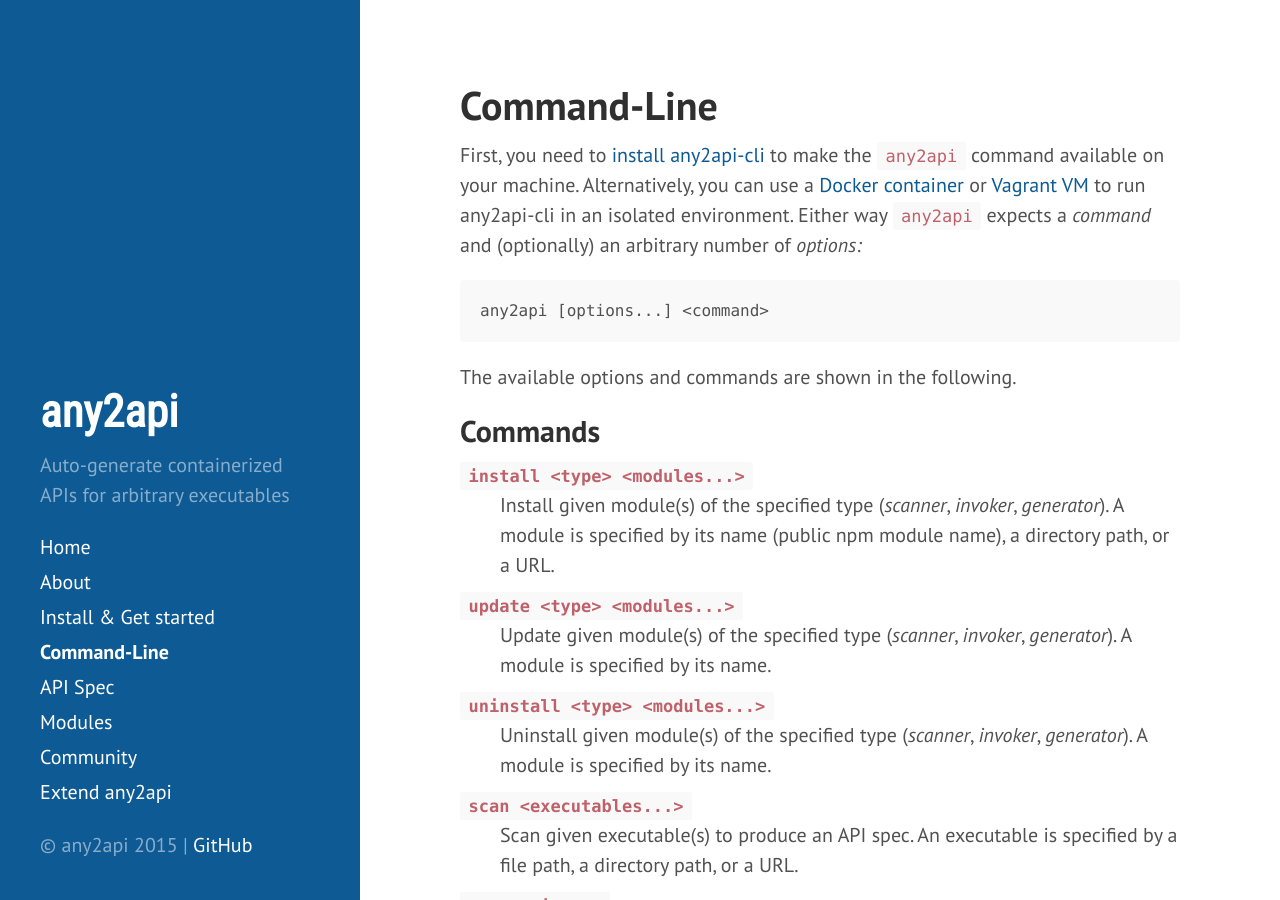
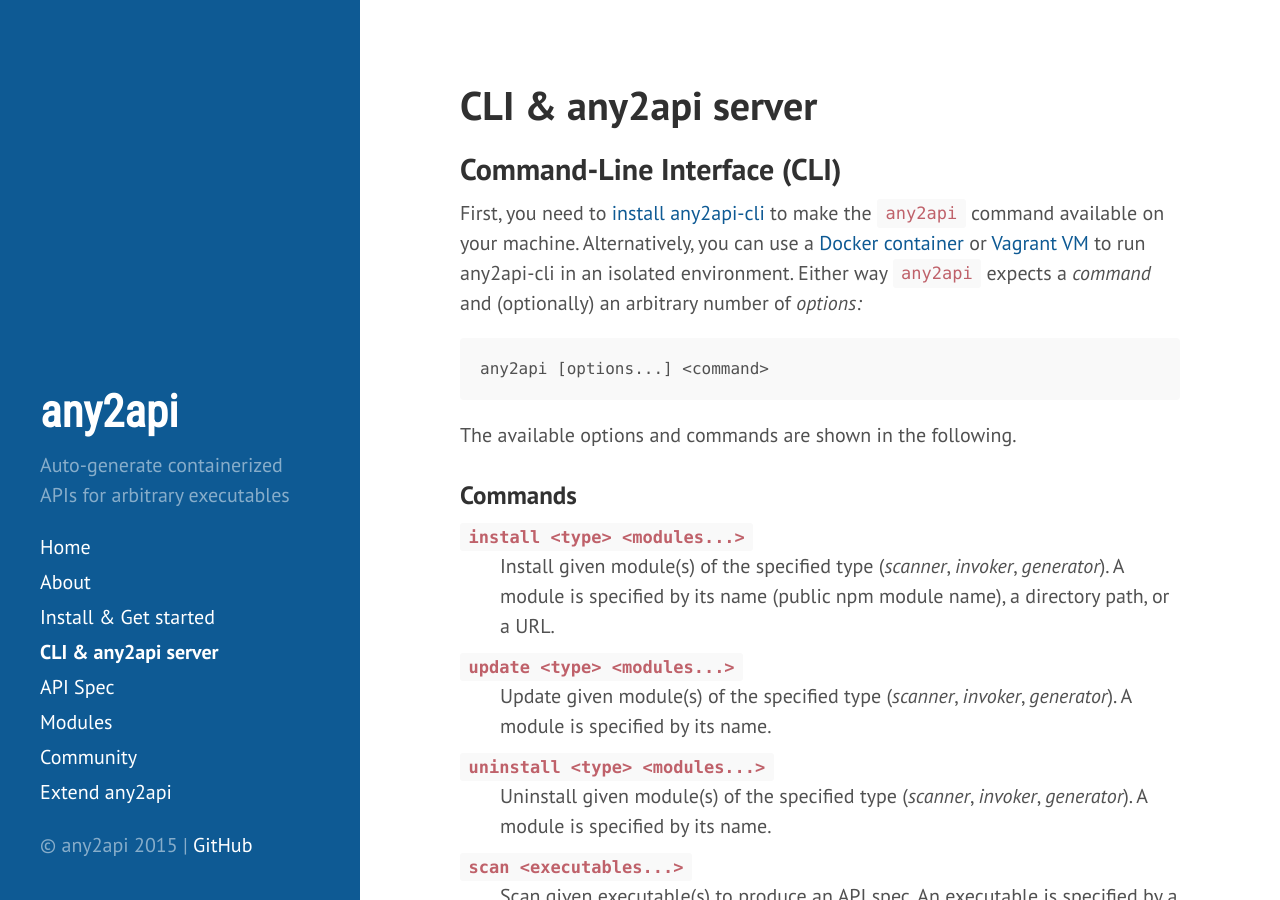
Before and after one commit to any2api/any2api.github.io, a Jekyll site: the page built from cli-server.md, in a window 1280 px wide and 900 px high. Built offline with Jekyll 4.4.1, drawn with Linux system fonts in a browser that asks for light colours; Markdown is read by kramdown in place of the engine named in the settings; some of the changed text lies outside the part shown.

Commit message:
CLI page renamed, any2api server section added

```diff
--- a/about.md
+++ b/about.md
@@ -16,7 +16,7 @@ weight: 0
 
 The *any2api* framework lets you wrap arbitrary executables (scripts, Chef cookbooks, Juju charms, compiled programs, etc.) by auto-generating containerized and portable APIs. This is to ease integration and orchestration of different kinds of executables, e.g., to implement automated deployment processes on top of these executables.
 
-It's a fully modular and extensible *APIfication* framework. [Modules](/modules) are shipped as [npm modules](https://www.npmjs.org/browse/keyword/any2api), but not all of them have to be implemented in JavaScript/Node.js. Currently, [any2api-cli](https://github.com/any2api/any2api-cli) provides a [command-line](/command-line) interface; a web-based user interface is planned.
+It's a fully modular and extensible *APIfication* framework. [Modules](/modules) are shipped as [npm modules](https://www.npmjs.org/browse/keyword/any2api), but not all of them have to be implemented in JavaScript/Node.js. Currently, [any2api-cli](https://github.com/any2api/any2api-cli) provides a [command-line](/cli-server) interface; a web-based user interface is planned.
 
 
 <a name="why-use"></a>
@@ -72,7 +72,7 @@ An executable doesn't have to be a file or a code snippet. An existing API endpo
 <a name="architecture"></a>
 ## Architecture and Design
 
-The architecture and design of the any2api framework as well as the associated workflow are fairly simple. As shown in the following diagram (upper part), all user interactions are performed using a corresponding interface. The [command-line](/command-line) interface is the most powerful option. In addition, a web-based user interface is planned to further simplify the usage of the framework. All interfaces use the *core* and *util* modules to interact with available scanners, invokers, and generators.
+The architecture and design of the any2api framework as well as the associated workflow are fairly simple. As shown in the following diagram (upper part), all user interactions are performed using a corresponding interface. The [command-line](/cli-server) interface is the most powerful option. In addition, a web-based user interface is planned to further simplify the usage of the framework. All interfaces use the *core* and *util* modules to interact with available scanners, invokers, and generators.
 
 [![architecture](/public/architecture.png "Architecture overview of any2api")](/public/architecture.png)
 
--- a/command-line.md
+++ b/cli-server.md
@@ -1,8 +1,10 @@
 ---
 layout: page
-title: Command-Line
+title: CLI & any2api server
 weight: 15
 ---
+
+## Command-Line Interface (CLI)
 
 First, you need to [install any2api-cli](/getting-started) to make the `any2api` command available on your machine. Alternatively, you can use a [Docker container](/getting-started#any2api-cli-docker) or [Vagrant VM](/getting-started#any2api-cli-vagrant) to run any2api-cli in an isolated environment. Either way `any2api` expects a *command* and (optionally) an arbitrary number of *options:*
 
@@ -12,7 +14,7 @@ The available options and commands are shown in the following.
 
 
 
-## Commands
+### Commands
 
 <dl>
   <dt><code>install &lt;type&gt; &lt;modules...&gt;</code></dt>
@@ -33,7 +35,7 @@ The available options and commands are shown in the following.
 
 
 
-## Options
+### Options
 
 <dl>
   <dt><code>-h, --help</code></dt>
@@ -72,7 +74,7 @@ The available options and commands are shown in the following.
 
 
 
-## Examples
+### Examples
 
 Install all available scanner modules:
 
@@ -87,3 +89,9 @@ Update all available invoker modules:
     any2api update invoker all
 
 See [Getting started](/getting-started) for more examples.
+
+
+
+## any2api Server (Web UI & REST)
+
+Under construction.
```
Also changed, not shown: _posts/2015-01-09-new-website.md (+1 -1 lines).
